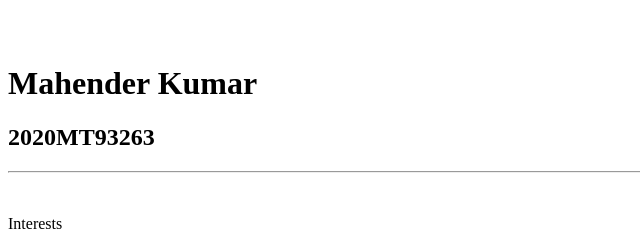
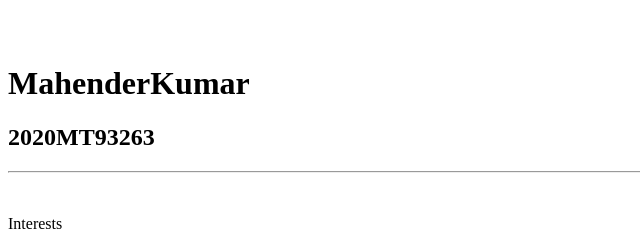
Before and after one commit to mahi181984/mahi181984.github.io, a plain HTML site: page index.html in a window 1280 px wide. Shown: the top 240 px of the page, 0-640 px from the left. Drawn offline with Linux system fonts and the light colour scheme.

Commit message:
Update index.html

```diff
--- a/index.html
+++ b/index.html
@@ -2,7 +2,7 @@
 <div class="left"></div>
 <div class="stuff">
   <br><br>
-  <h1>Mahender Kumar</h1>
+  <h1>MahenderKumar</h1>
   <h2>2020MT93263</h2>
   <hr />
   <br>
```
